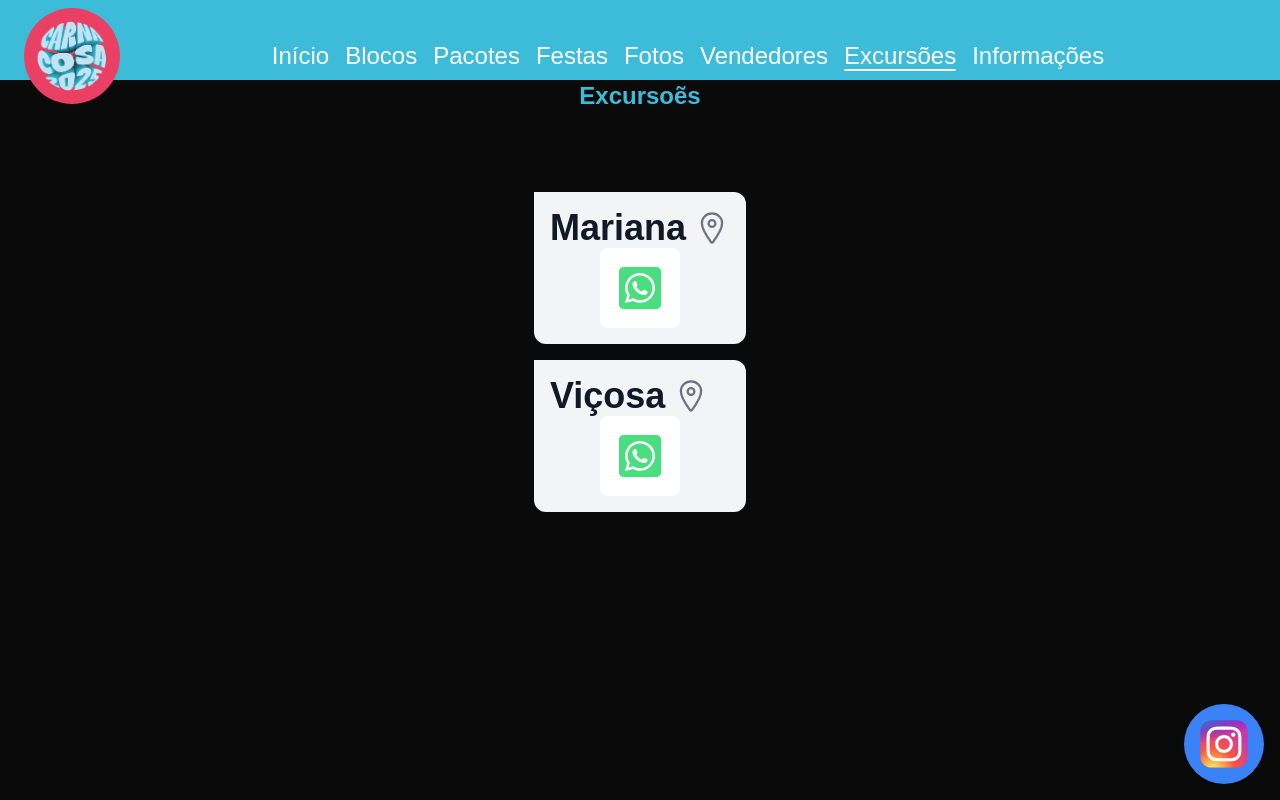
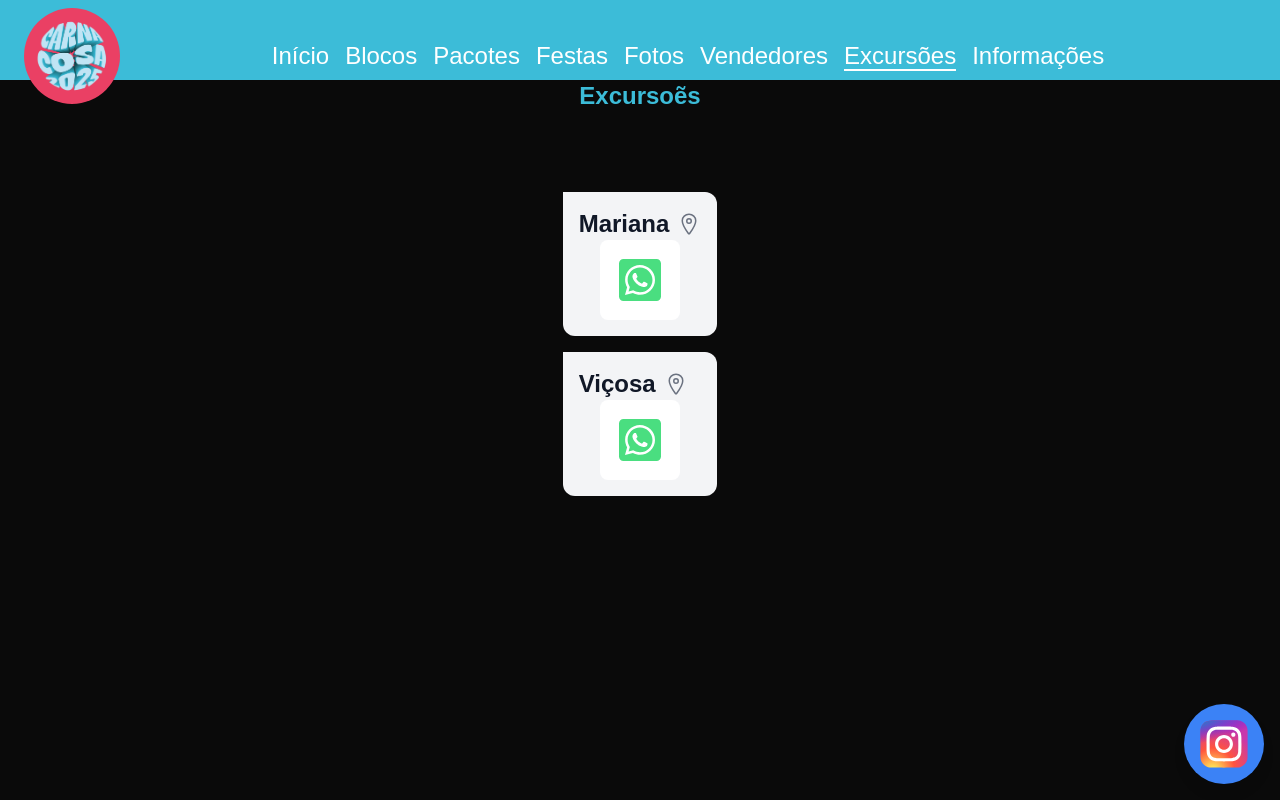
Before and after one commit to lucasFilppe/carna-cosa, a Next.js app: page /excursoes in a window 1280 px wide. Built offline with nearby package versions, Linux system fonts and the light colour scheme.

Commit message:
corrigindo excursoes

```diff
--- a/app/excursoes/page.tsx
+++ b/app/excursoes/page.tsx
@@ -23,10 +23,10 @@ const Excursoes = () => {
             {/* Altere flex para flex-col para empilhar os itens verticalmente */}
             <div className="flex flex-col w-full max-w-[320px] leading-1.5 p-4 border-gray-200 bg-gray-100 rounded-e-xl rounded-es-xl dark:bg-gray-700">
               <div className="flex items-center space-x-2 rtl:space-x-reverse">
-                <span className="text-4xl font-semibold text-gray-900 dark:text-white">
+                <span className="text-2xl font-semibold text-gray-900 dark:text-white">
                   Mariana
                 </span>
-                <span className="text-4xl font-normal text-gray-500 dark:text-gray-400">
+                <span className="text-2xl font-normal text-gray-500 dark:text-gray-400">
                   <IoLocationOutline />
                 </span>
               </div>
@@ -50,10 +50,10 @@ const Excursoes = () => {
 
             <div className="flex flex-col w-full max-w-[320px] leading-1.5 p-4 border-gray-200 bg-gray-100 rounded-e-xl rounded-es-xl dark:bg-gray-700">
               <div className="flex items-center space-x-2 rtl:space-x-reverse">
-                <span className="text-4xl font-semibold text-gray-900 dark:text-white">
+                <span className="text-2xl font-semibold text-gray-900 dark:text-white">
                   Viçosa
                 </span>
-                <span className="text-4xl font-normal text-gray-500 dark:text-gray-400">
+                <span className="text-2xl font-normal text-gray-500 dark:text-gray-400">
                   <IoLocationOutline />
                 </span>
               </div>
```
